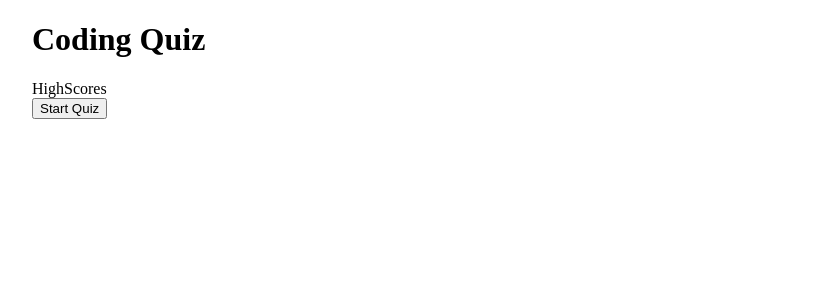
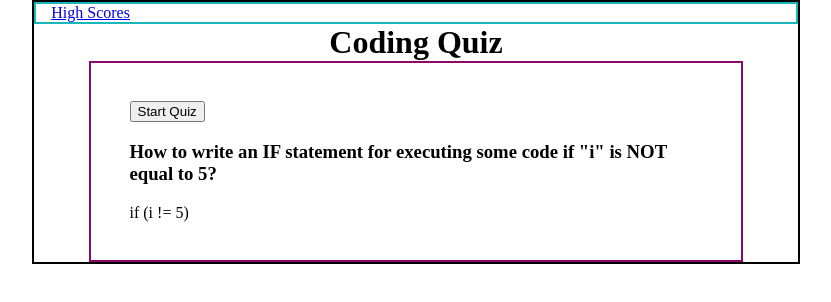
Before and after one commit to R1senFenix/CodeQuiz, a plain HTML site: page index.html in a window 1280 px wide. Shown: the whole page, without its empty margins (224-1055 px from the left). Drawn offline with Linux system fonts and the light colour scheme.

Commit message:
got the questins to showup on the page

```diff
--- a/index.html
+++ b/index.html
@@ -9,12 +9,23 @@
   </head>
   <body>
     <div class="container">
+      <div class="heading">
+        <div class="highScoreLink">
+          <a href="#">High Scores</a>
+        </div>
+
+        <div class="activeTimer"></div>
+      </div>
       <h1>Coding Quiz</h1>
-      <div class="highScoreLink">HighScores</div>
-      <div class="activeTimer"></div>
       <div class="quizBlock">
         <button class="startQuizBtn">Start Quiz</button>
+        <div class="quizItself">
+          <h3 id="questionTitle"></h3>
+          <div id="questionChoices"></div>
+        </div>
       </div>
     </div>
+    <script src="./script.js"></script>
+    <script src="./question.js"></script>
   </body>
 </html>
--- /dev/null
+++ b/question.js
@@ -0,0 +1,28 @@
+var questions = [
+    {
+        title: "Commonly used data types DO NOT include:",
+        choices: ["strings", "booleans", "alerts", "numbers"],
+        answer: "alerts"
+    },
+    {
+        title: "The condition in an if / else statement is enclosed within ____.",
+        choices: ["quotes", "curly brackets", "parentheses", "square brackets"],
+        answer: "parentheses"
+    },
+    {
+        title: 'What is the correct syntax for referring to an external script called "xxx.js"?',
+        choices: ['<script name = "xxx.js">', '<script src = "xxx.js">', '<script href = "xxx.js">', '<script call = "xxx.js">'],
+        answer: '<script src = "xxx.js">',
+    },
+    {
+        title: 'How do you write "Hello World" in an alert box?',
+        choices: ['msg("Hello World");', 'msgBox("Hello World");', 'alert("Hello World");', 'alertBox("Hello World");'],
+        answer: 'alert("Hello World");',
+    },
+    {
+        title: 'How to write an IF statement for executing some code if "i" is NOT equal to 5?',
+        choices: ["if(i <> 5)", "if i <> 5", "if i =! 5 then", "if (i != 5)"],
+        answer: "if (i != 5)",
+    },
+    ///etc.
+];
--- a/script.js
+++ b/script.js
@@ -0,0 +1,25 @@
+document.addEventListener("DOMContentLoaded", function () {
+    // Handler when the DOM is fully loaded
+    var showThatQuiz = document.querySelector(".startQuizButton");
+    var getQuestionTitle = document.querySelector("#questionTitle");
+    var getQuestionChoices = document.querySelector("#questionChoices")
+
+
+    for (var i = 0; i < questions.length; i++) {
+        var addedTitle = questions[i].title;
+        console.log(addedTitle);
+        getQuestionTitle.textContent = addedTitle;
+
+        for (var fewChoices = 0; fewChoices < questions[i].choices.length; fewChoices++) {
+            var addedChoices = questions[i].choices[fewChoices];
+            console.log(addedChoices);
+            getQuestionChoices.textContent = addedChoices;
+        }
+    };
+    //postedQuestion function () {
+
+    //}
+
+
+
+});
--- a/style.css
+++ b/style.css
@@ -1,8 +1,43 @@
 body {
-  height: 80vh;
+  min-height: 80vh;
   width: 60vw;
   margin: auto;
 }
 .container {
   margin: auto;
+  border-width: 2px;
+  border-style: solid;
+  border-color: #000000;
 }
+.heading {
+  border-width: 2px;
+  border-style: solid;
+  border-color: rgb(26, 182, 187);
+  padding-left: 2%;
+  padding-right: 2%;
+}
+.activetimer {
+  text-align: right;
+}
+
+h1 {
+  margin: auto;
+  text-align: center;
+}
+
+.quizBlock {
+  border-width: 2px;
+  border-style: solid;
+  border-color: rgb(139, 8, 111);
+  width: 75%;
+  display: block;
+  margin-left: auto;
+  margin-right: auto;
+  padding: 5%;
+}
+
+.startQuizButton {
+  font-size: large;
+  display: block;
+  margin: auto;
+}
```
Also changed, not shown: 1 other file.
